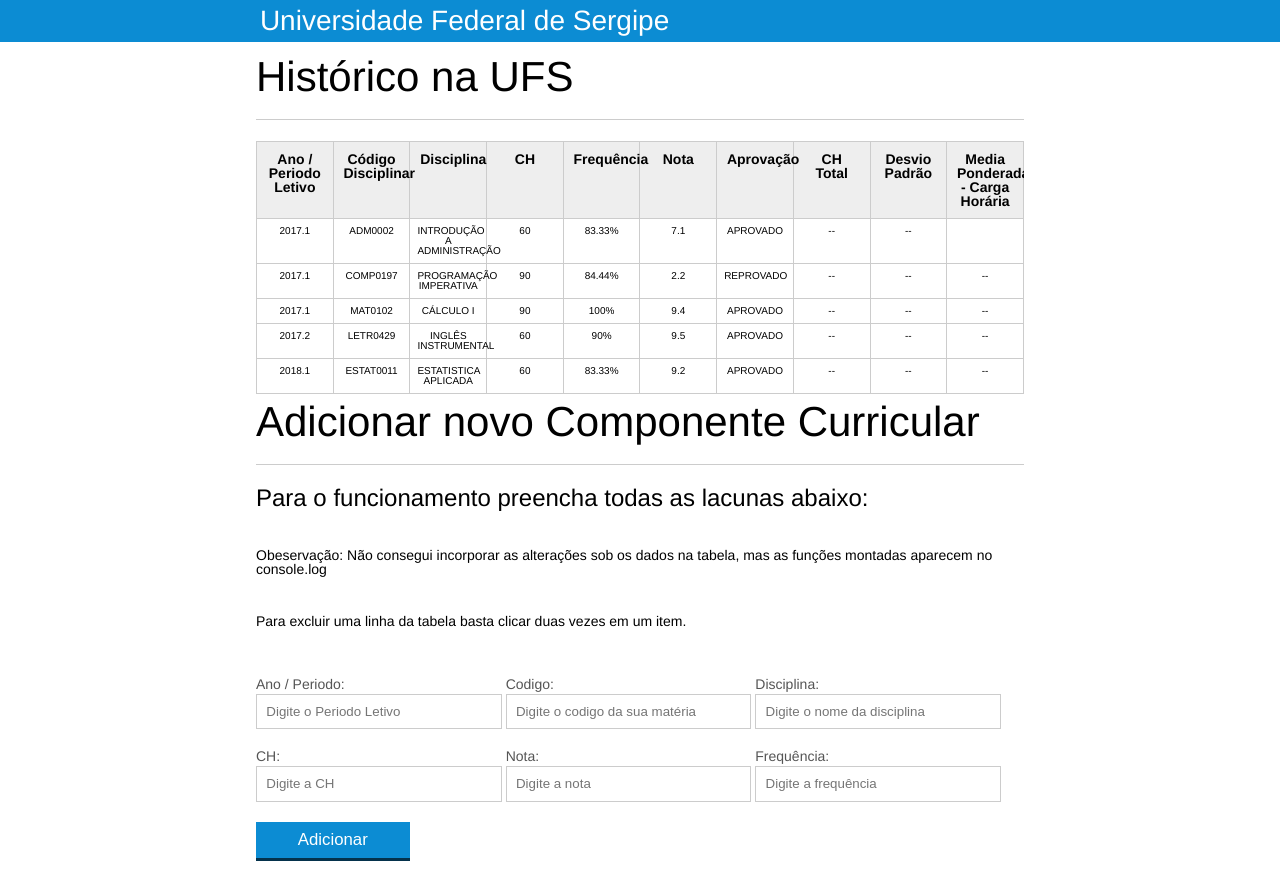
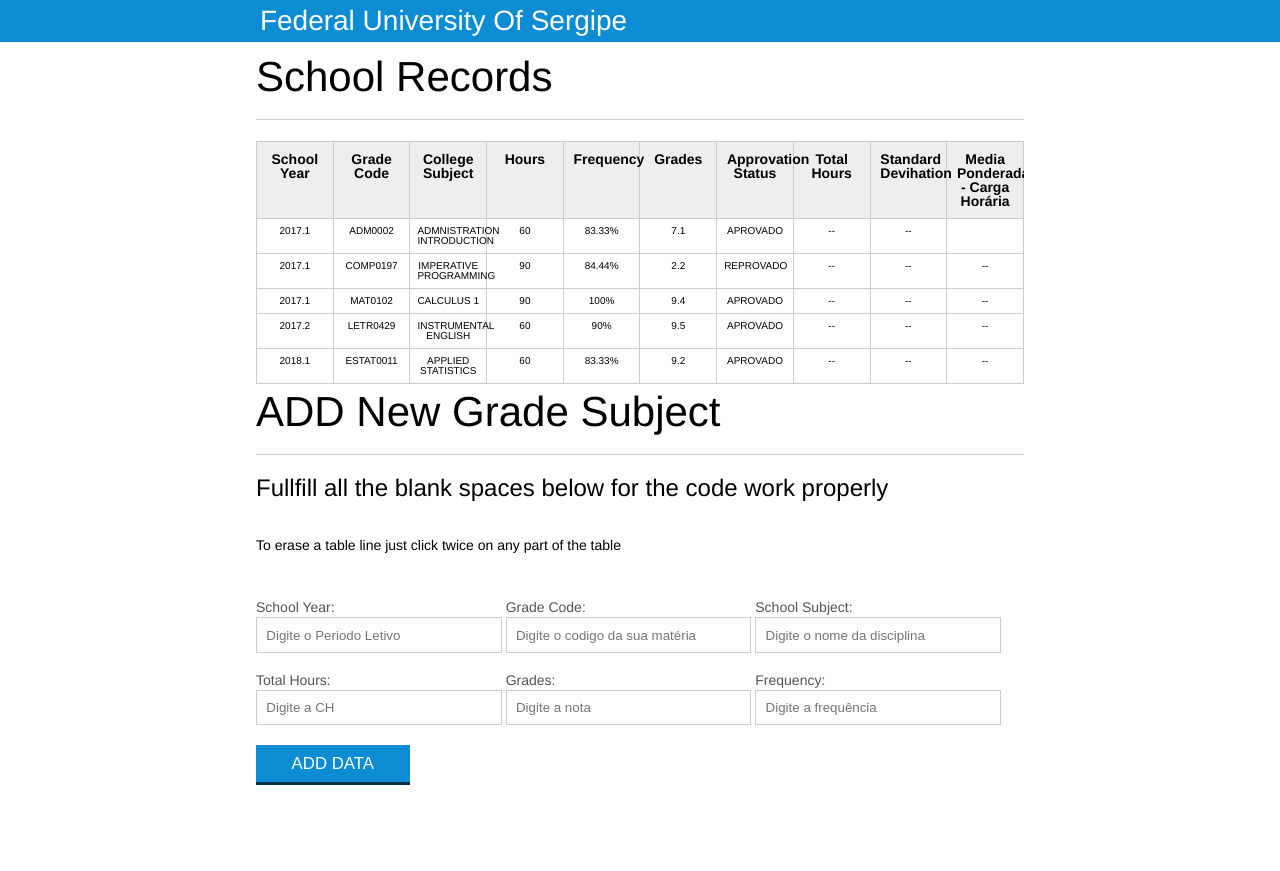
Before and after one commit to arielabade/Web-Development, a plain HTML site: page College Grades/College_Grades_Generator/index.html in a window 1280 px wide. After the commit the page ends 800 px from the top, so only its background shows below. Drawn offline with Linux system fonts and the light colour scheme.

Commit message:
UpdateEnglishVersion

```diff
--- a/College Grades/College_Grades_Generator/index.html
+++ b/College Grades/College_Grades_Generator/index.html
@@ -10,24 +10,24 @@
 
 		<header>
 			<div class="container">
-				<h1 class="titulo">Universidade Federal de Sergipe</h1>
+				<h1 class="titulo">Federal University Of Sergipe</h1>
 			</div>
 		</header>
 		<main>
 			<section class="container">
-				<h2>Histórico na UFS</h2>
+				<h2>School Records</h2>
 				<table>
 					<thead>
 						<tr>
-							<th>Ano / Periodo Letivo</th>
-							<th>Código Disciplinar</th>
-                            <th>Disciplina</th>
-							<th>CH</th>
-							<th>Frequência</th>
-							<th>Nota</th>
-                            <th>Aprovação</th>
-                            <th>CH Total</th>
-                            <th>Desvio Padrão</th>
+							<th>School Year</th>
+							<th>Grade Code</th>
+                            <th>College Subject</th>
+							<th>Hours</th>
+							<th>Frequency</th>
+							<th>Grades</th>
+                            <th>Approvation Status</th>
+                            <th>Total Hours</th>
+                            <th>Standard Devihation</th>
                             <th>Media Ponderada - Carga Horária</th>
 
 
@@ -41,7 +41,7 @@
 						<tr class="materia" id="adm0002">
 							<td class="info-ano">2017.1</td>
 							<td class="info-codigo">ADM0002</td>
-							<td class="info-disciplina">INTRODUÇÃO A ADMINISTRAÇÃO</td>
+							<td class="info-disciplina">ADMNISTRATION INTRODUCTION</td>
                             <td class="info-ch">60</td>
 							<td class="info-frequencia">83.33%</td>
 							<td class="info-nota">7.1</td>
@@ -59,7 +59,7 @@
 						<tr class="materia">
 							<td class="info-ano">2017.1</td>
 							<td class="info-codigo">COMP0197</td>
-							<td class="info-disciplina">PROGRAMAÇÃO IMPERATIVA</td>
+							<td class="info-disciplina">IMPERATIVE PROGRAMMING</td>
 							<td class="info-ch">90</td>
 							<td class="info-frequencia">84.44%</td>
                             <td class="info-nota">2.2</td>
@@ -74,7 +74,7 @@
 						<tr class="materia">
                             <td class="info-ano">2017.1</td>
 							<td class="info-codigo">MAT0102</td>
-							<td class="info-disciplina">CÁLCULO I</td>
+							<td class="info-disciplina">CALCULUS 1</td>
 							<td class="info-ch">90</td>
 							<td class="info-frequencia">100%</td>
                             <td class="info-nota">9.4</td>
@@ -89,7 +89,7 @@
 						<tr class="materia">
 							<td class="info-ano">2017.2</td>
 							<td class="info-codigo">LETR0429</td>
-							<td class="info-disciplina">INGLÊS INSTRUMENTAL</td>
+							<td class="info-disciplina">INSTRUMENTAL ENGLISH</td>
 							<td class="info-ch">60</td>
 							<td class="info-frequencia">90%</td>
                             <td class="info-nota">9.5</td>
@@ -103,7 +103,7 @@
 						<tr class="materia" >
                             <td class="info-ano">2018.1</td>
 							<td class="info-codigo">ESTAT0011</td>
-							<td class="info-disciplina">ESTATISTICA APLICADA</td>
+							<td class="info-disciplina">APPLIED STATISTICS</td>
 							<td class="info-ch">60</td>
 							<td class="info-frequencia">83.33%</td>
                             <td class="info-nota">9.2</td>
@@ -120,37 +120,36 @@
 			</section>
 
 			<section class="container">
-				<h2 id="titulo-form">Adicionar novo Componente Curricular</h2>
-				<h3>Para o funcionamento preencha todas as lacunas abaixo:</h3>
-                <p>Obeservação: Não consegui incorporar as alterações sob os dados na tabela, mas as funções montadas aparecem no console.log </p>
-                <p>Para excluir uma linha da tabela basta clicar duas vezes em um item.</p>
+				<h2 id="titulo-form">ADD New Grade Subject</h2>
+				<h3>Fullfill all the blank spaces below for the code work properly</h3>
+                <p>To erase a table line just click twice on any part of the table</p>
                 <form id="form-adiciona">
 					<div class="grupo">
-						<label for="ano">Ano / Periodo:</label>
+						<label for="ano">School Year:</label>
 						<input id="ano" name="ano" type="text" placeholder="Digite o Periodo Letivo" class="campo">
 					</div>
 					<div class="grupo">
-						<label for="codigo">Codigo:</label>
+						<label for="codigo">Grade Code:</label>
 						<input id="codigo" name="codigo" type="text" placeholder="Digite o codigo da sua matéria" class="campo campo-medio">
 					</div>
 					<div class="grupo">
-						<label for="disciplina">Disciplina:</label>
+						<label for="disciplina">School Subject:</label>
 						<input id="disciplina" name="disciplina" type="text" placeholder="Digite o nome da disciplina" class="campo campo-medio">
 					</div>
 					<div class="grupo">
-						<label for="ch">CH:</label>
+						<label for="ch">Total Hours:</label>
 						<input id="ch" type="text" placeholder="Digite a CH" class="campo campo-medio">
 					</div>
                     <div class="grupo">
-						<label for="nota">Nota:</label>
+						<label for="nota">Grades:</label>
 						<input id="nota" name="nota" type="text" placeholder="Digite a nota" class="campo campo-medio">
 					</div>
                     <div class="grupo">
-						<label for="frequencia">Frequência:</label>
+						<label for="frequencia">Frequency:</label>
 						<input id="frequencia" name="frequencia" type="text" placeholder="Digite a frequência" class="campo campo-medio">
 					</div>
 
-					<button id="adicionar-materia" class="botao bto-principal">Adicionar</button>
+					<button id="adicionar-materia" class="botao bto-principal">ADD DATA</button>
 
 				</form>
 			</section>
```
